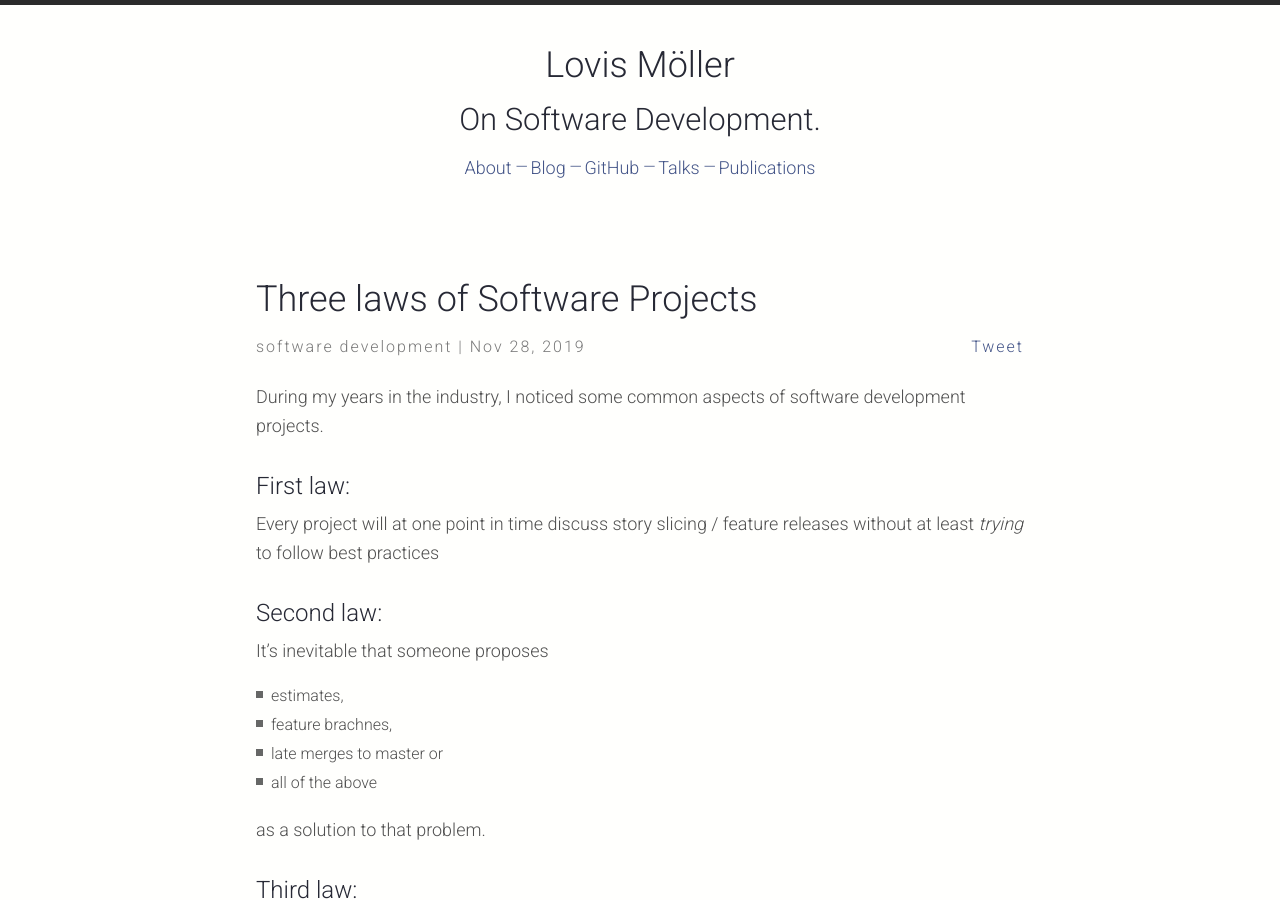
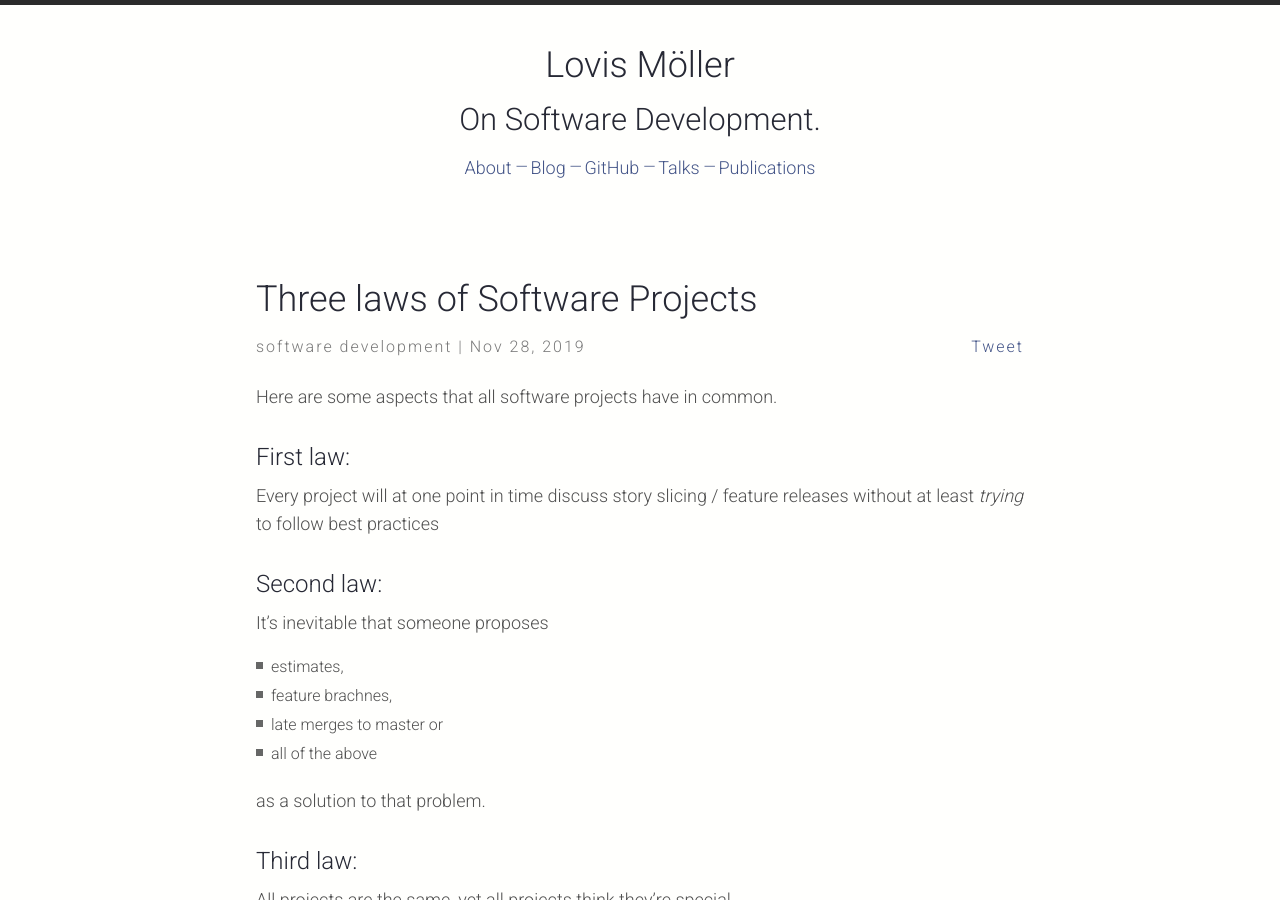
Before and after one commit to lmller/lmller.github.io, a Jekyll site: the page built from _posts/2019-11-28-three_laws.md, in a window 1280 px wide and 900 px high. Built offline with Jekyll 4.4.1, drawn with Linux system fonts in a browser that asks for light colours; nearby versions of some CDN libraries; comment, search, counter and statistics services are not loaded.

Commit message:
Update 2019-11-28-three_laws.md

```diff
--- a/_posts/2019-11-28-three_laws.md
+++ b/_posts/2019-11-28-three_laws.md
@@ -9,7 +9,7 @@ categories:
 permalink: three-laws
 ---
 
-During my years in the industry, I noticed some common aspects of software development projects.
+Here are some aspects that all software projects have in common.
 
 #### First law:
 Every project will at one point in time discuss story slicing / feature releases without at least _trying_ to follow best practices
```
